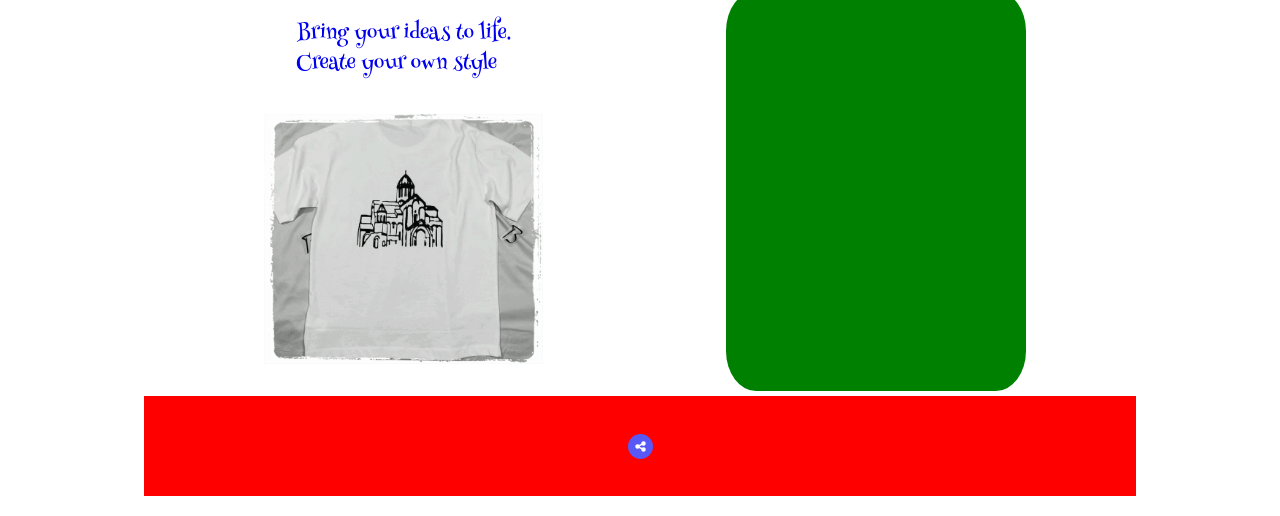
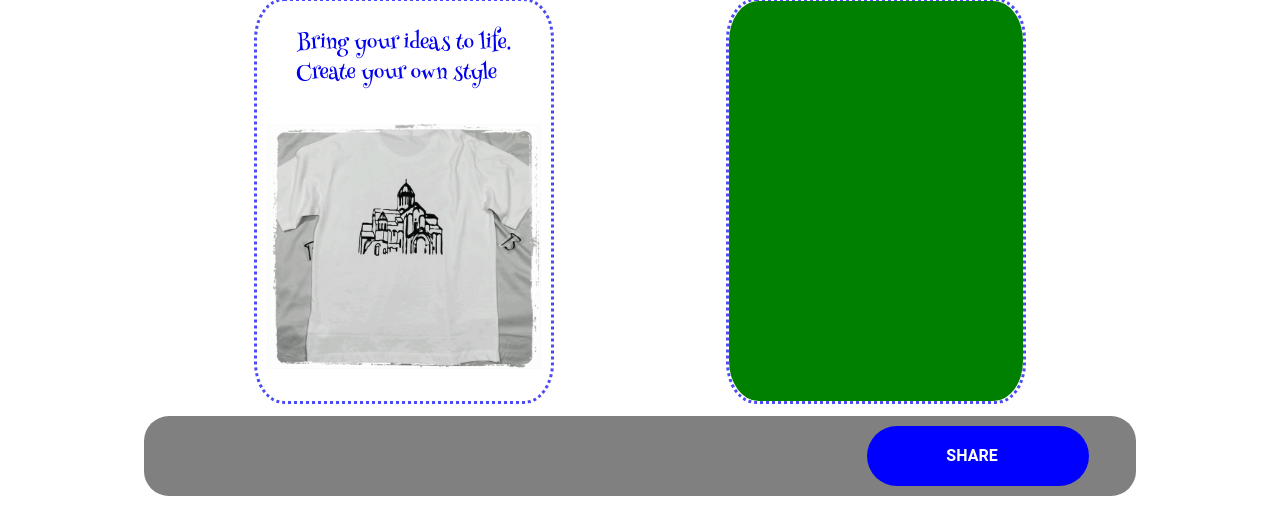
Before and after one commit to Purcela/B13N, a website: page index.html in a window 1280 px wide. Shown: the part 284-800 px from the top of the page. Drawn offline with nearby package versions, Linux system fonts and the light colour scheme.

Commit message:
footer - share button

```diff
--- a/index.html
+++ b/index.html
@@ -49,7 +49,7 @@
     <div class="body-box">
         <h2 class="your-idea"> The ansver is yes, What is your idea? </h2>
         <div class="all-products">
-            <a class="create-ideas" href="create-ideas.html">
+            <a class="product-type create-ideas" href="create-ideas.html">
                 <div class="create">
                     <p class="idea-p"> Bring your ideas to life. <br> Create your own style </p>
                     <div class="idea-painting">
@@ -57,17 +57,33 @@
                     </div>
                 </div>
             </a>
-            <a class="product-list" href="product-list.html">
+            <a class="product-type product-list" href="product-list.html">
                 <div class="products">
 
                 </div>
             </a>
         </div>
-        <div class="about-box">
-            <a class="lang-links share-button" title="Share" href="about-us.html">
-                <i class="fa-solid fa-share-nodes fa-beat fa-xs"></i>
-            </a>
-        </div>
+        <div class="footer-box">
+            <div class="about-us">
+
+            </div>
+            <div class="soc-media">
+
+            </div>
+            <div class="container">
+                <div class="share">
+                    <div class="label1"></div>
+                    <div class="icon first fb"><span class="fa fa-facebook"></span></div>
+                    <div class="icon twtr"><span class="fa fa-twitter"></span></div>
+                    <div class="icon gplus"><span class="fa fa-google-plus"></span></div>
+                    <div class="icon last insta"><span> <img class="insta-img" src="img/instagram.webp" alt=""></span></div>
+                    <div class="label">SHARE</div>
+                </div>
+              </div>
+
+         <!--  fb-messenger
+            <i class="fa-brands fa-facebook-messenger fa-xs" style="color: #1f62d6;"></i>
+        -->
     </div>
 
     <script src="https://code.jquery.com/jquery-3.2.1.min.js"></script>
--- a/js/script.js
+++ b/js/script.js
@@ -1,11 +1,12 @@
 
 // -------------------------  share  ---------------------------------
 
-document.addEventListener('DOMContentLoaded', function() {
-    var shareButton = document.querySelector('.share-button');
+document.addEventListener("DOMContentLoaded", function () {
+    const shareButton = document.querySelector(".share-button");
+    const shareIcons = document.querySelector(".share-icons");
 
-    shareButton.addEventListener('click', function() {
-        this.classList.add('active');
+    shareButton.addEventListener("click", () => {
+        shareIcons.classList.toggle("show-icons");
     });
 });
 
--- a/scss/main/index-style.scss
+++ b/scss/main/index-style.scss
@@ -110,9 +110,11 @@ body {
             flex-direction: column;
             justify-content: space-between;
         }
-            a {
+            .product-type {
                 width: 300px;
                 display: flex;
+                border-radius: 10%;
+                border: 3px dotted #4b4bf5;
                 @media (max-width: 750px) {
                     width: 250px;
                 }
@@ -144,23 +146,94 @@ body {
                 }
             }
         }
-        .about-box {
+        .footer-box {
             width: 80%;
-            height: 100px;
+            height: 80px;
             display: flex;
-            justify-content: center;
+            justify-content: space-between;
             align-items: center;
-
-            background-color: red;
-            .fa-share-nodes {
+            padding: 10px;
+            border-radius: 25px;
+            background-color: gray;
+            .container {
+                width: 300px;
                 display: flex;
                 justify-content: center;
                 align-items: center;
-                width: 25px;
-                height: 25px;
-                color: white;
-                background-color: #5858f7;
-                border-radius: 50%;
+                text-align: center;
+                font-family: 'Roboto', sans-serif;
+                .share {
+                    display: flex;
+                    justify-content: center;
+                    align-items: center;
+                    height: 65px;
+                    .label1 {
+                        width: 56px;
+                        height: 16px;
+                    }
+                    .icon {
+                        display: inline-block;
+                        background: blue;
+                        width: 60px;
+                        height: 60px;
+                        color: white;
+                        margin-left: -3px;
+                        margin-right: -3px;
+                        transition: all 0.5s;
+                        cursor: pointer;
+                        span {
+                            padding-top: 22px;
+                            opacity: 0;
+                            transition: all 0.5s;
+                        }
+                        .insta-img {
+                            width: 60px;
+                            height: 60px;
+                        }
+                    }
+                    .first {
+                        border-top-left-radius: 50%;
+                        border-bottom-left-radius: 50%;
+                    }
+                    .last {
+                        border-top-right-radius: 50%;
+                        border-bottom-right-radius: 50%;
+                    }
+                    .label {
+                        position: relative;
+                        left: -140px;
+                        color: white;
+                        font-weight: bold;
+                        pointer-events: none;
+                        transition: all 0.5s;
+                    }
+                }
+                .share:hover {
+                    .icon {
+                     border-radius: 50%;
+                     margin-left: 5px;
+                     margin-right: 5px;
+                        span {
+                            opacity: 1;
+                            }
+                    }
+                    .label {
+                        opacity: 0;
+                    }
+                    .fb {
+                        background: #3b5998;
+                    }
+                    .twtr {
+                        background: #55acee;
+                    }
+                    .insta-img {
+                        width: 60px;
+                        height: 60px;
+                    }
+                    .gplus {
+                        background: #dd4b39;
+                    }
+                }
             }
         }
     }
```
Also changed, not shown: css/style/style.css.
